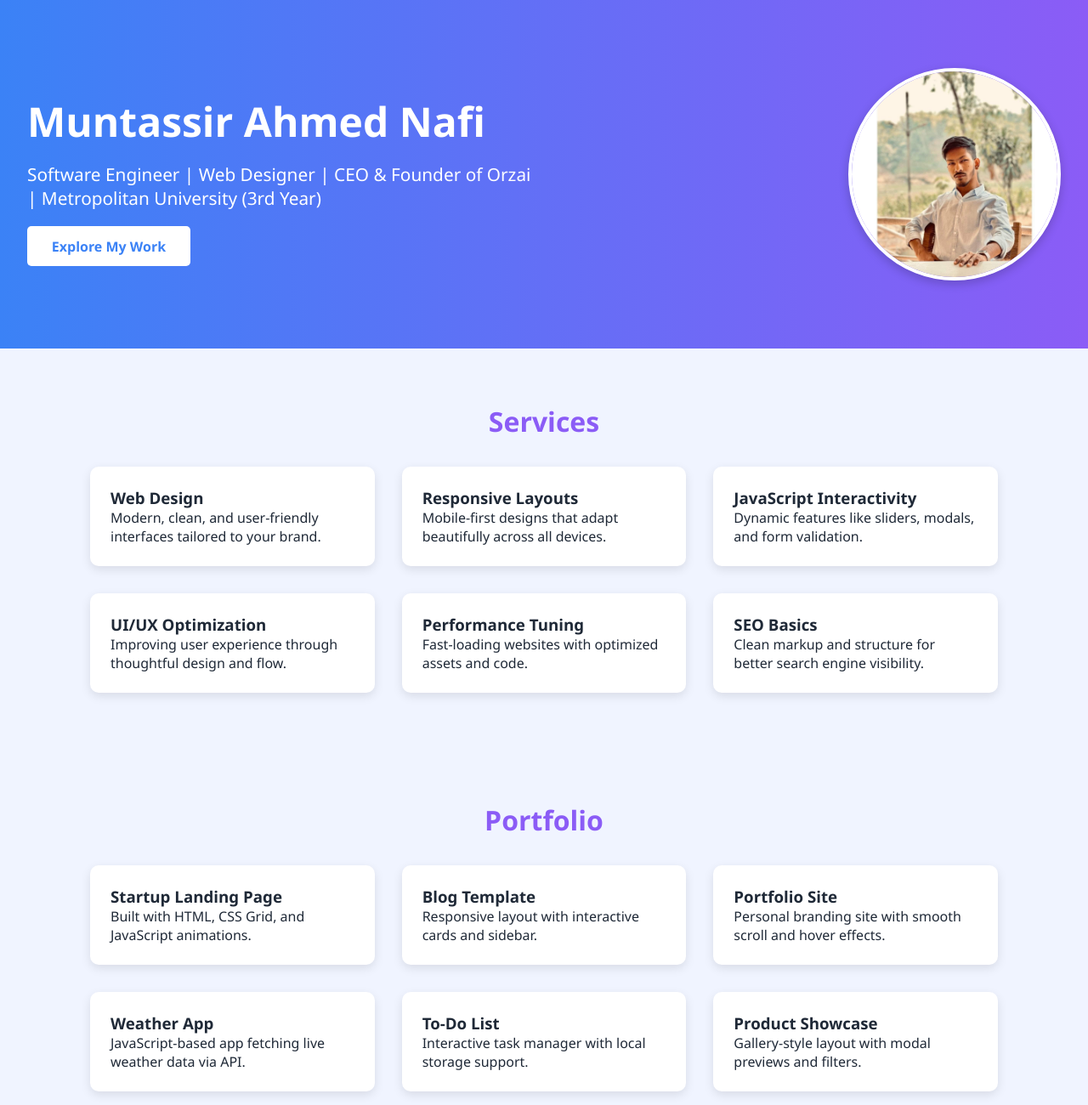
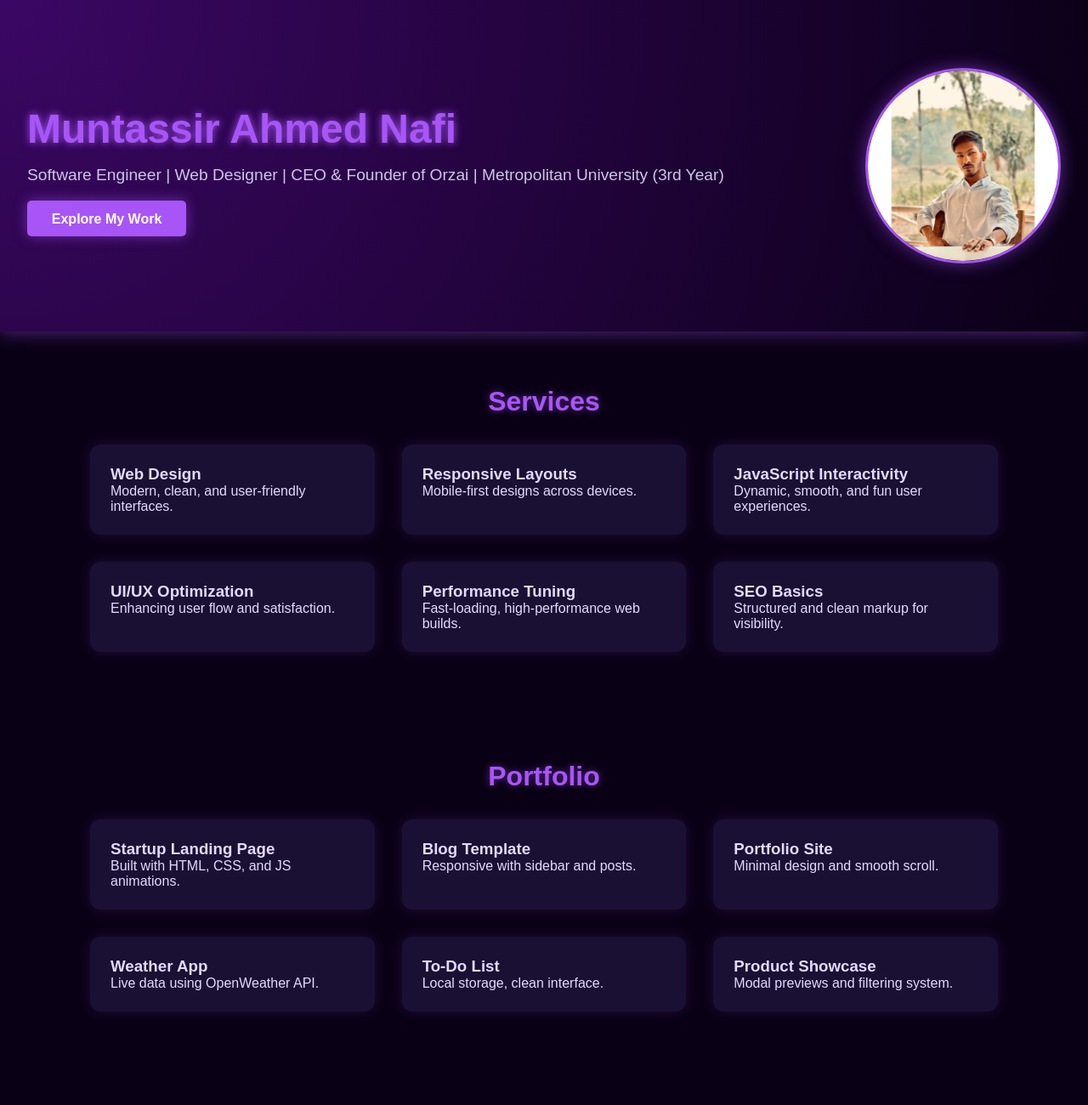
Before and after one commit to muntassirahmednafi/portfolio, a plain HTML site: page index.html in a window 1280 px wide. Shown: the top 1300 px of the page at 85% size. Drawn offline with Linux system fonts and the light colour scheme.

Commit message:
Update index.html

```diff
--- a/index.html
+++ b/index.html
@@ -6,121 +6,152 @@
   <title>Muntassir Ahmed Nafi | Portfolio</title>
   <style>
     :root {
-      --blue: #3b82f6;
-      --purple: #8b5cf6;
-      --bg: #f0f4ff;
-      --text: #1f2937;
+      --bg: #0a0016;
+      --card-bg: #1a1033;
+      --text: #e4d9ff;
+      --accent: #a855f7;
+      --glow: rgba(168, 85, 247, 0.5);
     }
+
     * {
       box-sizing: border-box;
       margin: 0;
       padding: 0;
     }
+
     body {
-      font-family: 'Segoe UI', sans-serif;
+      font-family: 'Poppins', sans-serif;
       background-color: var(--bg);
       color: var(--text);
       scroll-behavior: smooth;
     }
+
     header {
-      background: linear-gradient(to right, var(--blue), var(--purple));
+      background: radial-gradient(circle at top left, #3b0764, #0a0016);
       color: white;
       padding: 5rem 2rem;
       display: flex;
       align-items: center;
       justify-content: space-between;
       flex-wrap: wrap;
+      box-shadow: 0 0 20px var(--glow);
     }
-    .header-content {
-      max-width: 600px;
-    }
+
     header h1 {
       font-size: 3rem;
+      color: var(--accent);
+      text-shadow: 0 0 10px var(--accent);
       margin-bottom: 1rem;
     }
+
     header p {
-      font-size: 1.3rem;
+      font-size: 1.2rem;
+      color: #d1c4e9;
       margin-bottom: 2rem;
     }
+
     header img {
-      width: 250px;
-      height: 250px;
+      width: 230px;
+      height: 230px;
       border-radius: 50%;
+      border: 3px solid var(--accent);
+      box-shadow: 0 0 20px var(--glow);
       object-fit: cover;
-      border: 4px solid white;
-      box-shadow: 0 4px 12px rgba(0, 0, 0, 0.2);
     }
+
     .btn {
       padding: 0.8rem 1.8rem;
-      background: white;
-      color: var(--blue);
+      background: var(--accent);
+      color: white;
       border: none;
       border-radius: 5px;
       font-weight: bold;
       text-decoration: none;
+      box-shadow: 0 0 15px var(--glow);
       transition: all 0.3s ease;
     }
+
     .btn:hover {
-      background: var(--purple);
-      color: white;
+      background: white;
+      color: var(--accent);
     }
+
     section {
       padding: 4rem 1rem;
       max-width: 1100px;
       margin: auto;
     }
+
     h2 {
       text-align: center;
+      color: var(--accent);
+      font-size: 2rem;
       margin-bottom: 2rem;
-      color: var(--purple);
-      font-size: 2rem;
+      text-shadow: 0 0 8px var(--glow);
     }
+
     .grid {
       display: grid;
       grid-template-columns: repeat(auto-fit, minmax(250px, 1fr));
       gap: 2rem;
     }
+
     .card {
-      background: white;
-      border-radius: 10px;
+      background: var(--card-bg);
+      border-radius: 12px;
       padding: 1.5rem;
-      box-shadow: 0 4px 12px rgba(0,0,0,0.1);
-      transition: transform 0.3s ease;
-      animation: fadeIn 0.6s ease-in-out;
+      box-shadow: 0 0 15px rgba(168, 85, 247, 0.15);
+      transition: all 0.3s ease;
     }
+
     .card:hover {
-      transform: translateY(-5px);
+      transform: translateY(-8px);
+      box-shadow: 0 0 20px var(--glow);
     }
-    .social {
-      text-align: center;
-      margin-top: 2rem;
-    }
-    .social a {
-      display: block;
-      margin: 10px 0;
-      color: var(--blue);
-      font-size: 1.2rem;
-      text-decoration: none;
-      transition: color 0.3s ease;
-    }
-    .social a:hover {
-      color: var(--purple);
-    }
-    footer {
-      background: var(--blue);
-      color: white;
-      text-align: center;
-      padding: 1rem;
-    }
-    @keyframes fadeIn {
-      from { opacity: 0; transform: translateY(20px); }
-      to { opacity: 1; transform: translateY(0); }
-    }
+
     .skills .card {
       text-align: center;
       font-weight: bold;
       font-size: 1.1rem;
     }
+
+    .social {
+      text-align: center;
+      margin-top: 3rem;
+    }
+
+    .social a {
+      display: block;
+      margin: 10px 0;
+      color: var(--accent);
+      font-size: 1.2rem;
+      text-decoration: none;
+      transition: color 0.3s ease;
+    }
+
+    .social a:hover {
+      color: white;
+      text-shadow: 0 0 10px var(--accent);
+    }
+
+    footer {
+      background: #1a1033;
+      color: #c7b8ff;
+      text-align: center;
+      padding: 1rem;
+      font-size: 0.9rem;
+      box-shadow: 0 -2px 20px var(--glow);
+    }
+
+    @keyframes fadeIn {
+      from { opacity: 0; transform: translateY(20px); }
+      to { opacity: 1; transform: translateY(0); }
+    }
+
+    .card {
+      animation: fadeIn 0.6s ease-in-out;
+    }
+
     @media (max-width: 768px) {
       header {
         flex-direction: column;
@@ -141,64 +172,31 @@
     </div>
     <img src="WhatsApp Image 2025-10-26 at 12.36.31_e7713879.jpg" alt="Muntassir Ahmed Nafi">
   </header>
+
   <section id="services">
     <h2>Services</h2>
     <div class="grid">
-      <div class="card">
-        <h3>Web Design</h3>
-        <p>Modern, clean, and user-friendly interfaces tailored to your brand.</p>
-      </div>
-      <div class="card">
-        <h3>Responsive Layouts</h3>
-        <p>Mobile-first designs that adapt beautifully across all devices.</p>
-      </div>
-      <div class="card">
-        <h3>JavaScript Interactivity</h3>
-        <p>Dynamic features like sliders, modals, and form validation.</p>
-      </div>
-      <div class="card">
-        <h3>UI/UX Optimization</h3>
-        <p>Improving user experience through thoughtful design and flow.</p>
-      </div>
-      <div class="card">
-        <h3>Performance Tuning</h3>
-        <p>Fast-loading websites with optimized assets and code.</p>
-      </div>
-      <div class="card">
-        <h3>SEO Basics</h3>
-        <p>Clean markup and structure for better search engine visibility.</p>
-      </div>
+      <div class="card"><h3>Web Design</h3><p>Modern, clean, and user-friendly interfaces.</p></div>
+      <div class="card"><h3>Responsive Layouts</h3><p>Mobile-first designs across devices.</p></div>
+      <div class="card"><h3>JavaScript Interactivity</h3><p>Dynamic, smooth, and fun user experiences.</p></div>
+      <div class="card"><h3>UI/UX Optimization</h3><p>Enhancing user flow and satisfaction.</p></div>
+      <div class="card"><h3>Performance Tuning</h3><p>Fast-loading, high-performance web builds.</p></div>
+      <div class="card"><h3>SEO Basics</h3><p>Structured and clean markup for visibility.</p></div>
     </div>
   </section>
+
   <section id="portfolio">
     <h2>Portfolio</h2>
     <div class="grid">
-      <div class="card">
-        <h3>Startup Landing Page</h3>
-        <p>Built with HTML, CSS Grid, and JavaScript animations.</p>
-      </div>
-      <div class="card">
-        <h3>Blog Template</h3>
-        <p>Responsive layout with interactive cards and sidebar.</p>
-      </div>
-      <div class="card">
-        <h3>Portfolio Site</h3>
-        <p>Personal branding site with smooth scroll and hover effects.</p>
-      </div>
-      <div class="card">
-        <h3>Weather App</h3>
-        <p>JavaScript-based app fetching live weather data via API.</p>
-      </div>
-      <div class="card">
-        <h3>To-Do List</h3>
-        <p>Interactive task manager with local storage support.</p>
-      </div>
-      <div class="card">
-        <h3>Product Showcase</h3>
-        <p>Gallery-style layout with modal previews and filters.</p>
-      </div>
+      <div class="card"><h3>Startup Landing Page</h3><p>Built with HTML, CSS, and JS animations.</p></div>
+      <div class="card"><h3>Blog Template</h3><p>Responsive with sidebar and posts.</p></div>
+      <div class="card"><h3>Portfolio Site</h3><p>Minimal design and smooth scroll.</p></div>
+      <div class="card"><h3>Weather App</h3><p>Live data using OpenWeather API.</p></div>
+      <div class="card"><h3>To-Do List</h3><p>Local storage, clean interface.</p></div>
+      <div class="card"><h3>Product Showcase</h3><p>Modal previews and filtering system.</p></div>
     </div>
   </section>
+
   <section id="skills">
     <h2>Skills</h2>
     <div class="grid skills">
@@ -213,27 +211,18 @@
       <div class="card">API Integration</div>
     </div>
   </section>
+
   <section class="social">
     <h2>Connect with Me</h2>
-    <a href="https://github.com/" target="_blank">GitHub</a>
-    <a href="https://linkedin.com/" target="_blank">LinkedIn</a>
-    <a href="mailto:muntassurahmednafi10@icloud.com">Email: muntassurahmednafi10@icloud.com</a>
-    <a href="tel:+8801886896897">Phone: 01886896897</a>
-    <a href="https://www.facebook.com/MuntassirAhmedNafi" target="_blank">Facebook: Muntassir Ahmed Nafi</a>
-    <a href="https://www.instagram.com/hustle_flyswat_10" target="_blank">Instagram: hustle_flyswat_10</a>
+    <a href="https://github.com/muntassirahmednafi" target="_blank">GitHub — <strong>muntassirahmednafi</strong></a>
+    <a href="https://www.facebook.com/share/14KpvA6JPNJ/?mibextid=wwXIfr" target="_blank">Facebook — <strong>Muntassir Ahmed Nafi</strong></a>
+    <a href="https://www.instagram.com/hustle_flyswat_10/" target="_blank">Instagram — <strong>@hustle_flyswat_10</strong></a>
+    <a href="mailto:muntassurahmednafi10@icloud.com">Email: <strong>muntassurahmednafi10@icloud.com</strong></a>
+    <a href="tel:+8801886896897">Phone: <strong>+880 1886-896897</strong></a>
   </section>
+
   <footer>
     <p>&copy; 2025 Muntassir Ahmed Nafi. All rights reserved.</p>
   </footer>
-  <script>
-    document.querySelectorAll('a[href^="#"]').forEach(anchor => {
-      anchor.addEventListener('click', function(e) {
-        e.preventDefault();
-        document.querySelector(this.getAttribute('href')).scrollIntoView({
-          behavior: 'smooth'
-        });
-      });
-    });
-  </script>
 </body>
 </html>
```
